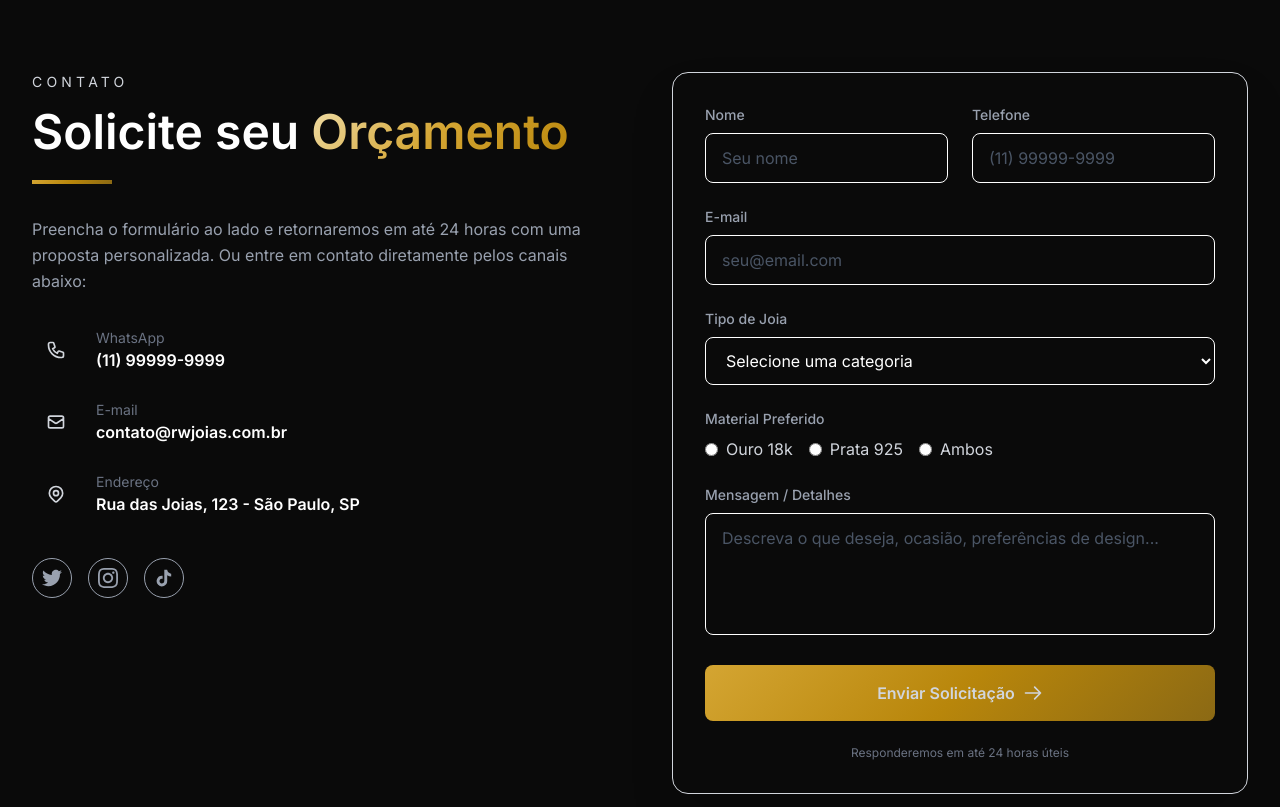
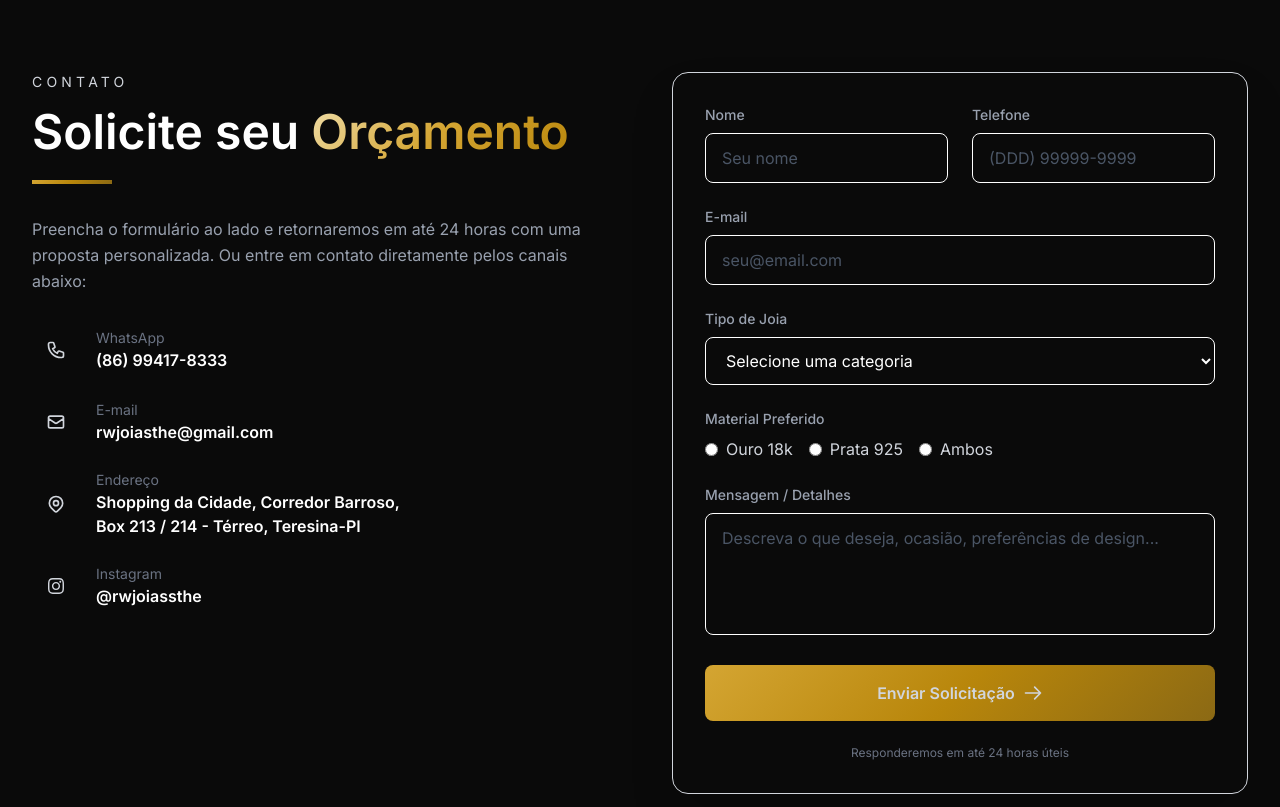
Before and after one commit to dgilmourcode/rwjoias, a website built with Vite: page index.html in a window 1280 px wide. Shown: the part 5880-6687 px from the top of the page. Built offline with nearby package versions, Linux system fonts and the light colour scheme.

Commit message:
feat: atualizando contatos

```diff
--- a/index.html
+++ b/index.html
@@ -395,7 +395,7 @@
             </svg>
           </div>
           <div>
-            <h4 class="text-white font-semibold">Garantia Vitalícia</h4>
+            <h4 class="text-white font-semibold">Garantia</h4>
             <p class="text-gray-400 text-sm">Em todos os produtos</p>
           </div>
         </div>
@@ -407,7 +407,7 @@
             </svg>
           </div>
           <div>
-            <h4 class="text-white font-semibold">Atendimento 24h</h4>
+            <h4 class="text-white font-semibold">Horário Comercial</h4>
             <p class="text-gray-400 text-sm">Suporte via WhatsApp</p>
           </div>
         </div>
@@ -560,7 +560,9 @@
               </div>
               <div>
                 <p class="text-gray-500 text-sm">WhatsApp</p>
-                <p class="text-white font-semibold">(11) 99999-9999</p>
+                <a href="tel:+5586994178333">
+                  <p class="text-white font-semibold">(86) 99417-8333</p>
+                </a>
               </div>
             </div>
 
@@ -573,7 +575,9 @@
               </div>
               <div>
                 <p class="text-gray-500 text-sm">E-mail</p>
-                <p class="text-white font-semibold">contato@rwjoias.com.br</p>
+                <a href="mailto:rwjoiasthe@gmail.com">
+                  <p class="text-white font-semibold">rwjoiasthe@gmail.com</p>
+                </a>
               </div>
             </div>
 
@@ -588,34 +592,26 @@
               </div>
               <div>
                 <p class="text-gray-500 text-sm">Endereço</p>
-                <p class="text-white font-semibold">Rua das Joias, 123 - São Paulo, SP</p>
+                <p class="text-white font-semibold">Shopping da Cidade, Corredor Barroso, <br>Box 213 / 214 - Térreo,
+                  Teresina-PI</p>
               </div>
             </div>
           </div>
 
           <!-- Social Links -->
-          <div class="mt-10 flex gap-4">
-            <a href="#"
-              class="w-10 h-10 rounded-full bg-dark-700 border border-gold-500/20 flex items-center justify-center text-gray-400 hover:text-gold-400 hover:border-gold-400 transition-all">
-              <svg class="w-5 h-5" fill="currentColor" viewBox="0 0 24 24">
-                <path
-                  d="M24 4.557c-.883.392-1.832.656-2.828.775 1.017-.609 1.798-1.574 2.165-2.724-.951.564-2.005.974-3.127 1.195-.897-.957-2.178-1.555-3.594-1.555-3.179 0-5.515 2.966-4.797 6.045-4.091-.205-7.719-2.165-10.148-5.144-1.29 2.213-.669 5.108 1.523 6.574-.806-.026-1.566-.247-2.229-.616-.054 2.281 1.581 4.415 3.949 4.89-.693.188-1.452.232-2.224.084.626 1.956 2.444 3.379 4.6 3.419-2.07 1.623-4.678 2.348-7.29 2.04 2.179 1.397 4.768 2.212 7.548 2.212 9.142 0 14.307-7.721 13.995-14.646.962-.695 1.797-1.562 2.457-2.549z" />
-              </svg>
-            </a>
-            <a href="#"
-              class="w-10 h-10 rounded-full bg-dark-700 border border-gold-500/20 flex items-center justify-center text-gray-400 hover:text-gold-400 hover:border-gold-400 transition-all">
-              <svg class="w-5 h-5" fill="currentColor" viewBox="0 0 24 24">
+          <div class="flex items-center gap-4 mt-6">
+            <div class="w-12 h-12 rounded-full bg-gold-500/10 flex items-center justify-center text-gold-400">
+              <svg class="w-4 h-4" fill="currentColor" viewBox="0 0 24 24">
                 <path
                   d="M12 2.163c3.204 0 3.584.012 4.85.07 3.252.148 4.771 1.691 4.919 4.919.058 1.265.069 1.645.069 4.849 0 3.205-.012 3.584-.069 4.849-.149 3.225-1.664 4.771-4.919 4.919-1.266.058-1.644.07-4.85.07-3.204 0-3.584-.012-4.849-.07-3.26-.149-4.771-1.699-4.919-4.92-.058-1.265-.07-1.644-.07-4.849 0-3.204.013-3.583.07-4.849.149-3.227 1.664-4.771 4.919-4.919 1.266-.057 1.645-.069 4.849-.069zm0-2.163c-3.259 0-3.667.014-4.947.072-4.358.2-6.78 2.618-6.98 6.98-.059 1.281-.073 1.689-.073 4.948 0 3.259.014 3.668.072 4.948.2 4.358 2.618 6.78 6.98 6.98 1.281.058 1.689.072 4.948.072 3.259 0 3.668-.014 4.948-.072 4.354-.2 6.782-2.618 6.979-6.98.059-1.28.073-1.689.073-4.948 0-3.259-.014-3.667-.072-4.947-.196-4.354-2.617-6.78-6.979-6.98-1.281-.059-1.69-.073-4.949-.073zm0 5.838c-3.403 0-6.162 2.759-6.162 6.162s2.759 6.163 6.162 6.163 6.162-2.759 6.162-6.163c0-3.403-2.759-6.162-6.162-6.162zm0 10.162c-2.209 0-4-1.79-4-4 0-2.209 1.791-4 4-4s4 1.791 4 4c0 2.21-1.791 4-4 4zm6.406-11.845c-.796 0-1.441.645-1.441 1.44s.645 1.44 1.441 1.44c.795 0 1.439-.645 1.439-1.44s-.644-1.44-1.439-1.44z" />
               </svg>
-            </a>
-            <a href="#"
-              class="w-10 h-10 rounded-full bg-dark-700 border border-gold-500/20 flex items-center justify-center text-gray-400 hover:text-gold-400 hover:border-gold-400 transition-all">
-              <svg class="w-5 h-5" fill="currentColor" viewBox="0 0 24 24">
-                <path
-                  d="M19.59 6.69a4.83 4.83 0 01-3.77-4.25V2h-3.45v13.67a2.89 2.89 0 01-5.2 1.74 2.89 2.89 0 012.31-4.64 2.93 2.93 0 01.88.13V9.4a6.84 6.84 0 00-1-.05A6.33 6.33 0 005 20.1a6.34 6.34 0 0010.86-4.43v-7a8.16 8.16 0 004.77 1.52v-3.4a4.85 4.85 0 01-1-.1z" />
-              </svg>
-            </a>
+            </div>
+            <div>
+              <p class="text-gray-500 text-sm">Instagram</p>
+              <a href="https://www.instagram.com/rwjoiassthe/" target="_blank">
+                <p class="text-white font-semibold">@rwjoiassthe</p>
+              </a>
+            </div>
           </div>
         </div>
 
@@ -633,7 +629,7 @@
                 <label class="block text-sm font-medium text-gray-400 mb-2">Telefone</label>
                 <input type="tel" required
                   class="w-full px-4 py-3 bg-dark-800 border border-gold-500/20 rounded-lg text-white placeholder-gray-600 focus:outline-none focus:border-gold-500/50 focus:ring-1 focus:ring-gold-500/50 transition-all"
-                  placeholder="(11) 99999-9999">
+                  placeholder="(DDD) 99999-9999">
               </div>
             </div>
 
```
